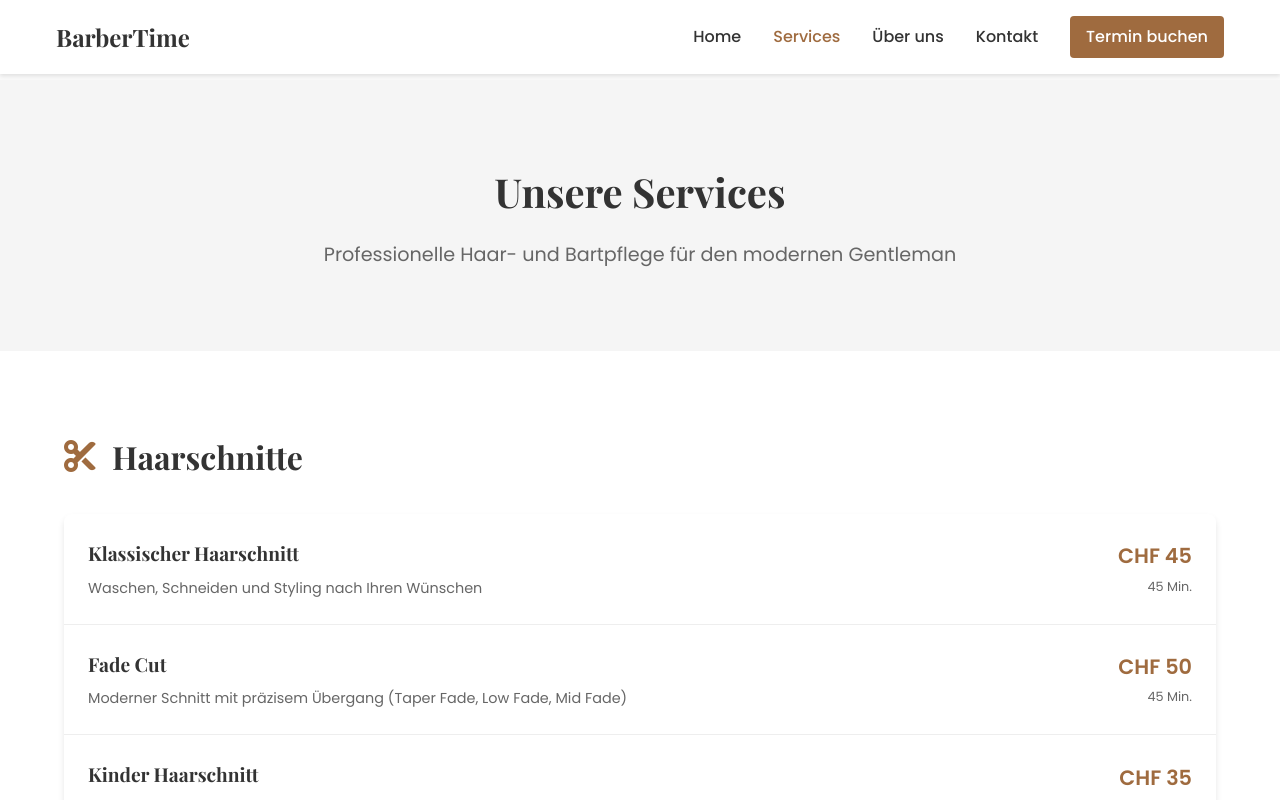
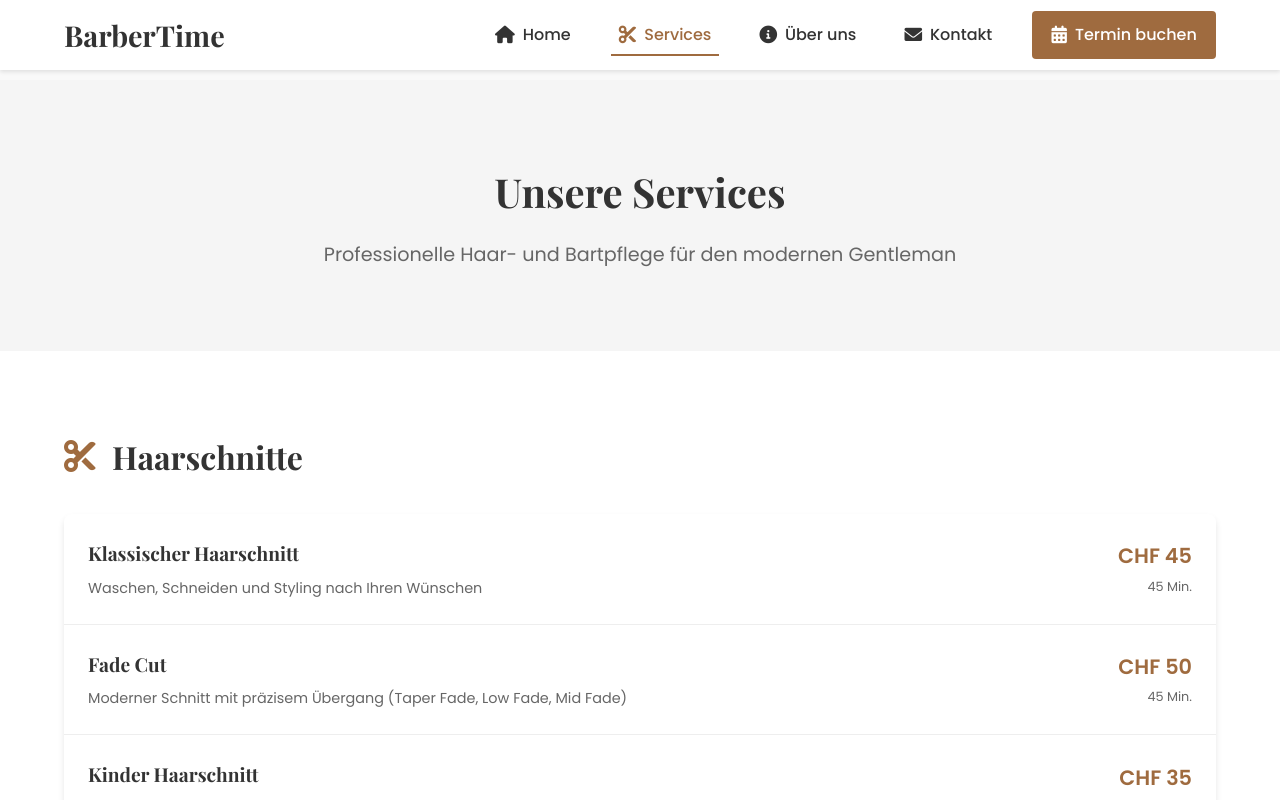
Before and after one commit to LeuenFlo/barbertime, an Angular app: page /services in a window 1280 px wide. Shown: the top 800 px of the page. Built offline with nearby package versions, Linux system fonts and the light colour scheme.

Commit message:
feat: Enhance header with responsive mobile menu and improved navigation

```diff
--- a/src/app/shared/header/header.component.html
+++ b/src/app/shared/header/header.component.html
@@ -1,12 +1,46 @@
-<header class="header">
+<header class="header" [class.nav-open]="isMenuOpen">
   <div class="container">
     <a routerLink="/" class="logo">BarberTime</a>
+
+    <button class="menu-toggle" (click)="toggleMenu()" aria-label="Toggle Menu">
+      <span></span>
+      <span></span>
+      <span></span>
+    </button>
+
     <nav class="nav">
-      <a routerLink="/" routerLinkActive="active" [routerLinkActiveOptions]="{exact: true}">Home</a>
-      <a routerLink="/services" routerLinkActive="active">Services</a>
-      <a routerLink="/about" routerLinkActive="active">Über uns</a>
-      <a routerLink="/contact" routerLinkActive="active">Kontakt</a>
-      <a routerLink="/booking" routerLinkActive="active" class="booking-btn">Termin buchen</a>
+      <a routerLink="/"
+         routerLinkActive="active"
+         [routerLinkActiveOptions]="{exact: true}"
+         (click)="closeMenu()">
+        <i class="fas fa-home"></i>
+        <span>Home</span>
+      </a>
+      <a routerLink="/services"
+         routerLinkActive="active"
+         (click)="closeMenu()">
+        <i class="fas fa-cut"></i>
+        <span>Services</span>
+      </a>
+      <a routerLink="/about"
+         routerLinkActive="active"
+         (click)="closeMenu()">
+        <i class="fas fa-info-circle"></i>
+        <span>Über uns</span>
+      </a>
+      <a routerLink="/contact"
+         routerLinkActive="active"
+         (click)="closeMenu()">
+        <i class="fas fa-envelope"></i>
+        <span>Kontakt</span>
+      </a>
+      <a routerLink="/booking"
+         routerLinkActive="active"
+         class="booking-btn"
+         (click)="closeMenu()">
+        <i class="fas fa-calendar-alt"></i>
+        <span>Termin buchen</span>
+      </a>
     </nav>
   </div>
 </header>
--- a/src/app/shared/header/header.component.scss
+++ b/src/app/shared/header/header.component.scss
@@ -1,67 +1,189 @@
+// Variables
+$primary-color: #9f6b3f;
+$text-color: #333;
+$header-height: 70px;
+$mobile-breakpoint: 768px;
+
+// Header Base
 .header {
   background-color: #ffffff;
   box-shadow: 0 2px 4px rgba(0, 0, 0, 0.1);
-  padding: 1rem 0;
+  padding: 0;
   position: fixed;
   top: 0;
   left: 0;
   right: 0;
   z-index: 1000;
+  height: $header-height;
+  transition: all 0.3s ease;
 }
 
+// Container
 .container {
   max-width: 1200px;
   margin: 0 auto;
-  padding: 0 1rem;
+  padding: 0 1.5rem;
   display: flex;
   justify-content: space-between;
   align-items: center;
+  height: 100%;
 }
 
+// Logo
 .logo {
-  font-size: 1.5rem;
+  font-size: 1.8rem;
   font-weight: bold;
-  color: #333;
+  color: $text-color;
   text-decoration: none;
   font-family: 'Playfair Display', serif;
+  z-index: 1001;
+  transition: color 0.3s ease;
+
+  &:hover {
+    color: $primary-color;
+  }
 }
 
+// Navigation
 .nav {
   display: flex;
   gap: 2rem;
   align-items: center;
 
   a {
-    color: #333;
+    display: flex;
+    align-items: center;
+    gap: 0.5rem;
+    color: $text-color;
     text-decoration: none;
     font-weight: 500;
-    transition: color 0.3s ease;
+    padding: 0.5rem;
+    transition: all 0.3s ease;
+    position: relative;
+
+    i {
+      font-size: 1.1rem;
+    }
+
+    &::after {
+      content: '';
+      position: absolute;
+      bottom: 0;
+      left: 0;
+      width: 100%;
+      height: 2px;
+      background-color: $primary-color;
+      transform: scaleX(0);
+      transition: transform 0.3s ease;
+    }
 
     &:hover {
-      color: #9f6b3f;
+      color: $primary-color;
+
+      &::after {
+        transform: scaleX(1);
+      }
     }
 
     &.active {
-      color: #9f6b3f;
+      color: $primary-color;
+
+      &::after {
+        transform: scaleX(1);
+      }
     }
   }
 
   .booking-btn {
-    background-color: #9f6b3f;
+    background-color: $primary-color;
     color: white;
-    padding: 0.5rem 1rem;
+    padding: 0.7rem 1.2rem;
     border-radius: 4px;
-    transition: background-color 0.3s ease;
+    transition: all 0.3s ease;
+
+    &::after {
+      display: none;
+    }
 
     &:hover {
-      background-color: #825632;
+      background-color: darken($primary-color, 10%);
+      transform: translateY(-2px);
+      color: white;
+    }
+
+    &.active {
+      background-color: darken($primary-color, 15%);
       color: white;
     }
   }
 }
 
-@media (max-width: 768px) {
-  .nav {
-    display: none; // Für mobile Menü später
+// Mobile Menu Toggle
+.menu-toggle {
+  display: none;
+  flex-direction: column;
+  justify-content: space-between;
+  width: 30px;
+  height: 21px;
+  background: none;
+  border: none;
+  cursor: pointer;
+  padding: 0;
+  z-index: 1001;
+
+  span {
+    width: 100%;
+    height: 3px;
+    background-color: $text-color;
+    border-radius: 3px;
+    transition: all 0.3s ease;
   }
 }
+
+// Mobile Styles
+@media (max-width: $mobile-breakpoint) {
+  .menu-toggle {
+    display: flex;
+  }
+
+  .nav {
+    position: fixed;
+    top: 0;
+    left: 0;
+    right: 0;
+    bottom: 0;
+    background-color: white;
+    flex-direction: column;
+    justify-content: center;
+    gap: 2rem;
+    padding: 2rem;
+    transform: translateX(100%);
+    transition: transform 0.3s ease;
+    z-index: 1000;
+
+    a {
+      font-size: 1.2rem;
+      justify-content: center;
+    }
+  }
+
+  .nav-open {
+    .nav {
+      transform: translateX(0);
+    }
+
+    .menu-toggle {
+      span {
+        &:first-child {
+          transform: translateY(9px) rotate(45deg);
+        }
+        &:nth-child(2) {
+          opacity: 0;
+        }
+        &:last-child {
+          transform: translateY(-9px) rotate(-45deg);
+        }
+      }
+    }
+  }
+}
--- a/src/app/shared/header/header.component.ts
+++ b/src/app/shared/header/header.component.ts
@@ -6,8 +6,18 @@ import { RouterLink, RouterLinkActive } from '@angular/router';
   standalone: true,
   imports: [RouterLink, RouterLinkActive],
   templateUrl: './header.component.html',
-  styleUrl: './header.component.scss'
+  styleUrls: ['./header.component.scss']
 })
 export class HeaderComponent {
+  isMenuOpen = false;
 
+  toggleMenu(): void {
+    this.isMenuOpen = !this.isMenuOpen;
+    document.body.style.overflow = this.isMenuOpen ? 'hidden' : '';
+  }
+
+  closeMenu(): void {
+    this.isMenuOpen = false;
+    document.body.style.overflow = '';
+  }
 }
```
